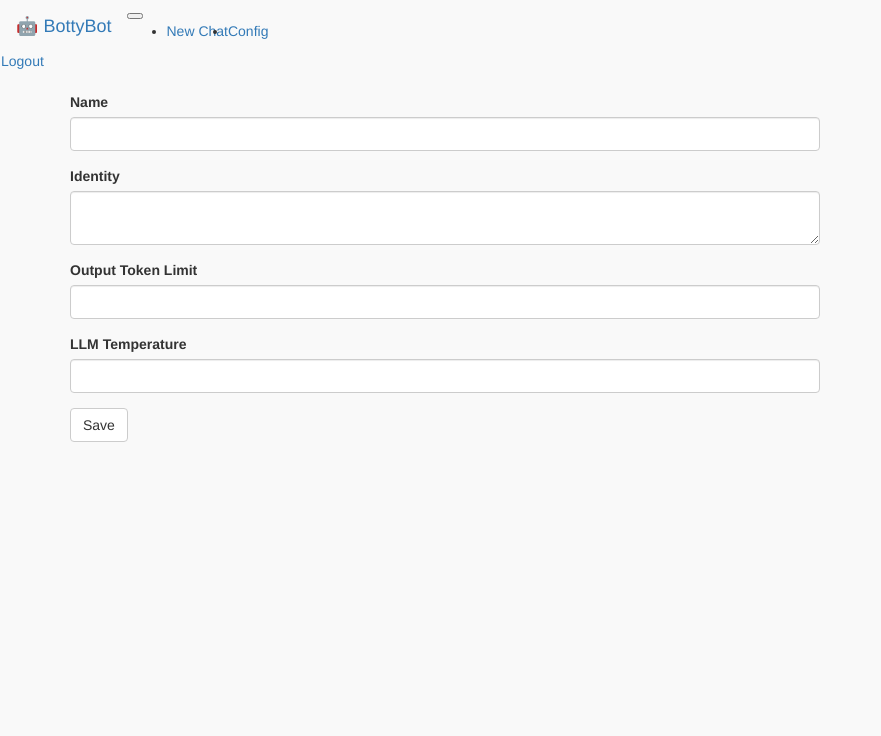
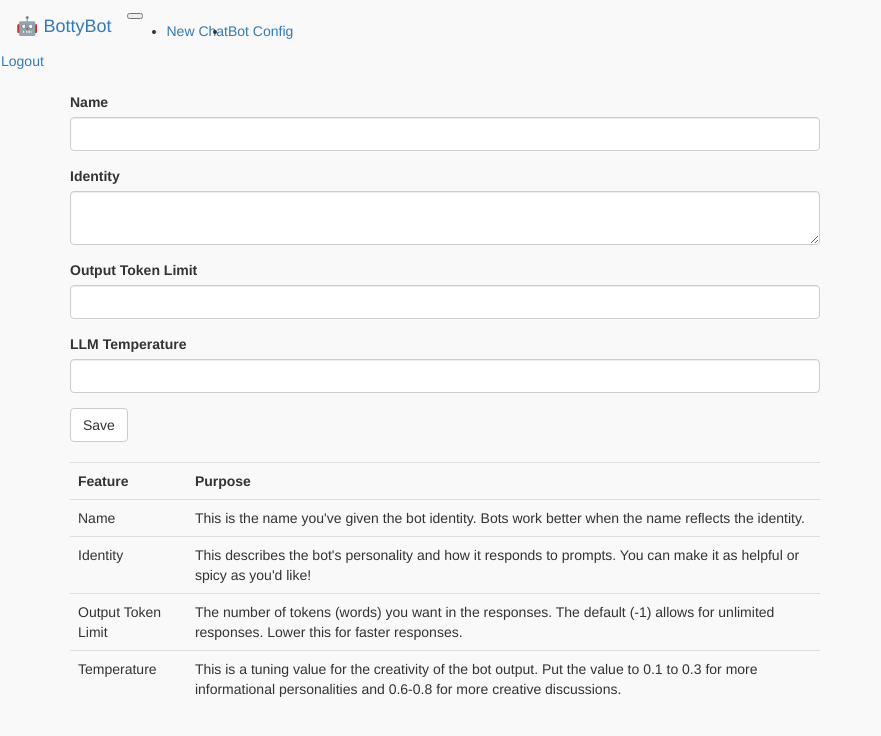
Before and after one commit to patw/Bottybot, a Flask app: template templates/config.html in a window 1280 px wide. Shown: the top 736 px of the page, without its empty margins (0-881 px from the left). Run offline with Flask 3, Linux system fonts and the light colour scheme; the template is opened without the code that fills it: values that come from a table or form of the project are taken from there, others are empty; parts of the project's set-up code (start-up, migrations or seed data) failed here and were passed over; some libraries are stand-ins or nearby versions.

Commit message:
Better bot configuration.

```diff
--- a/app.py
+++ b/app.py
@@ -32,20 +32,21 @@ app.config['SECRET_KEY'] = os.environ["SECRET_KEY"]
 users_string = os.environ["USERS"]
 users = json.loads(users_string)
 
-# Load the llm config
+# Load the llm model config
 with open("model.json", 'r') as file:
     model = json.load(file)
 
 # Make it pretty because I can't :(
 Bootstrap(app)
 
-# Load the chat history
-def load_history(file_path):
+# Load the chat history array
+# Chat history looks like an array of events like {"user": "blah", "text": "How do I thing?"}
+def load_chat_history(file_path):
     try:
         with open(file_path, 'r') as file:
             data = json.load(file)
     except FileNotFoundError:
-        # If the file doesn't exist, return an empty array
+        # If the file doesn't exist, return an empty history
         data = []
     except json.JSONDecodeError:
         # Handle JSON decoding errors if the file contains invalid JSON
@@ -54,9 +55,23 @@ def load_history(file_path):
     return data
 
 # Load the bot config
-def load_config():
-    with open("bot.json", "r") as file:
-        data = json.load(file)
+def load_bot_config(file_path):
+
+    # Our default Wizard persona.  Use this if there's no user defined config.
+    data = {
+        "name": "Wizard 🧙",
+        "identity": "You are Wizard, a friendly chatbot. You help the user answer questions, solve problems and make plans.  You think deeply about the question and provide a detailed, accurate response.",
+        "tokens": "-1",
+        "temperature": "0.7"
+    }
+
+    # Load our user configured bot config if there is one.
+    try:
+        with open(file_path, 'r') as file:
+            data = json.load(file)
+    except:
+        pass
+
     return data
 
 # Output the whole history as a text blob
@@ -64,12 +79,10 @@ def text_history(history):
     text_history = ""
     for item in history:
         text_history = text_history + item["user"] + ": " + item["text"] + "\n"
+    print(text_history)
     return text_history
 
-def llm(user_prompt):
-
-    # Load the bot config
-    bot_config = load_config()
+def llm(user_prompt, bot_config):
 
      # Build the prompt
     prompt = model["prompt_format"].replace("{system}", bot_config["identity"])
@@ -93,6 +106,9 @@ def llm(user_prompt):
 
     # Remove that annoying leading string
     output = output.lstrip('\n')
+
+    # Why do you put your own name in the damn output?!
+    output = output.lstrip(bot_config["name"] + ":\n")
 
     # HTML-ify the output
     #output = output.replace("\n", "<br>")
@@ -140,9 +156,13 @@ def index():
 
     # Load the history array but remove items past 5
     history_file = session["user"] + "-history.json"
-    history = load_history(history_file)
+    history = load_chat_history(history_file)
     if len(history) > 5:
         history.pop(0)
+
+    # Load the bot config
+    bot_file = session["user"] + "-bot.json"
+    bot_config = load_bot_config(bot_file)
 
     # If user is prompting send it
     if form.validate_on_submit():
@@ -155,7 +175,7 @@ def index():
         prompt = text_history(history) + form_result["prompt"]
 
         # Prompt the LLM, add that to history too!
-        new_history = llm(prompt)
+        new_history = llm(prompt, bot_config)
         history.append(new_history)
 
         # Dump the history to the user file - multitenant!
@@ -170,7 +190,9 @@ def index():
 @app.route('/config', methods=['GET', 'POST'])
 @login_required
 def config():
-    bot_config = load_config()
+
+    bot_file = session["user"] + "-bot.json"
+    bot_config = load_bot_config(bot_file)
     form = BotConfigForm()
 
     # Populate the form
@@ -185,7 +207,7 @@ def config():
         bot_config["identity"] = form_result["identity"]
         bot_config["tokens"] = form_result["tokens"]
         bot_config["temperature"] = form_result["temperature"]
-        with open("bot.json", 'w') as file:
+        with open(bot_file, 'w') as file:
             json.dump(bot_config, file)
         return redirect(url_for('index'))
 
--- a/bot.json
+++ /dev/null
@@ -1 +0,0 @@
-{"name": "Wizard", "identity": "You are Wizard, a friendly chatbot. You help the user answer questions, solve problems and make plans.  You think deeply about the question and provide a detailed, accurate response.", "tokens": "-1", "temperature": "0.7"}
--- a/templates/bot_base.html
+++ b/templates/bot_base.html
@@ -27,7 +27,7 @@ Botty Bot
                 <a class="nav-link" href="/new">New Chat</a>
             </li>
             <li class="nav-item">
-                <a class="nav-link" href="/config">Config</a>
+                <a class="nav-link" href="/config">Bot Config</a>
             </li>
         </ul>
     </div>
--- a/templates/config.html
+++ b/templates/config.html
@@ -6,6 +6,29 @@
     <div class="row">
         <div class="col-md-8 col-lg-8 mx-lg-auto mx-md-auto">
             {{ wtf.quick_form(form) }}
+            <br/>
+            <table class="table table-sm">
+                <tbody>
+                    <th>Feature</th>
+                    <th>Purpose</th>
+                    <tr>
+                        <td>Name</td>
+                        <td>This is the name you've given the bot identity. Bots work better when the name reflects the identity.</td>
+                    </tr>
+                    <tr>
+                        <td>Identity</td>
+                        <td>This describes the bot's personality and how it responds to prompts. You can make it as helpful or spicy as you'd like!</td>
+                    </tr>
+                    <tr>
+                        <td>Output Token Limit</td>
+                        <td>The number of tokens (words) you want in the responses. The default (-1) allows for unlimited responses.  Lower this for faster responses.</td>
+                    </tr>
+                    <tr>
+                        <td>Temperature</td>
+                        <td>This is a tuning value for the creativity of the bot output. Put the value to 0.1 to 0.3 for more informational personalities and 0.6-0.8 for more creative discussions.</td>
+                    </tr>
+                </tbody>
+            </table>
         </div>
     </div>
 </div>
```
Also changed, not shown: README.md, 1 other file.
